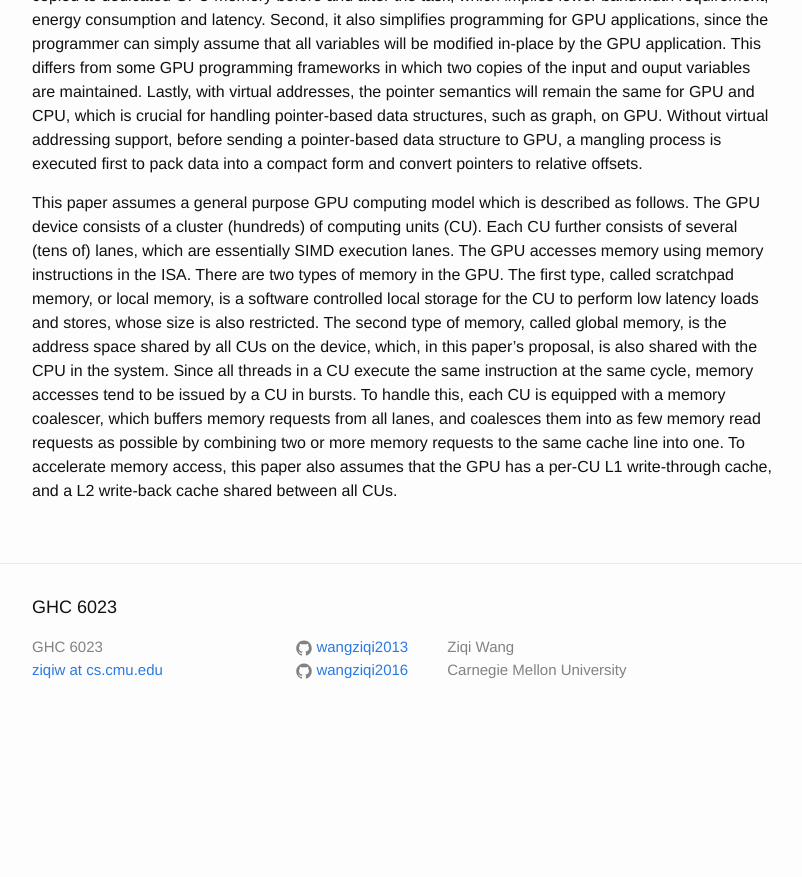
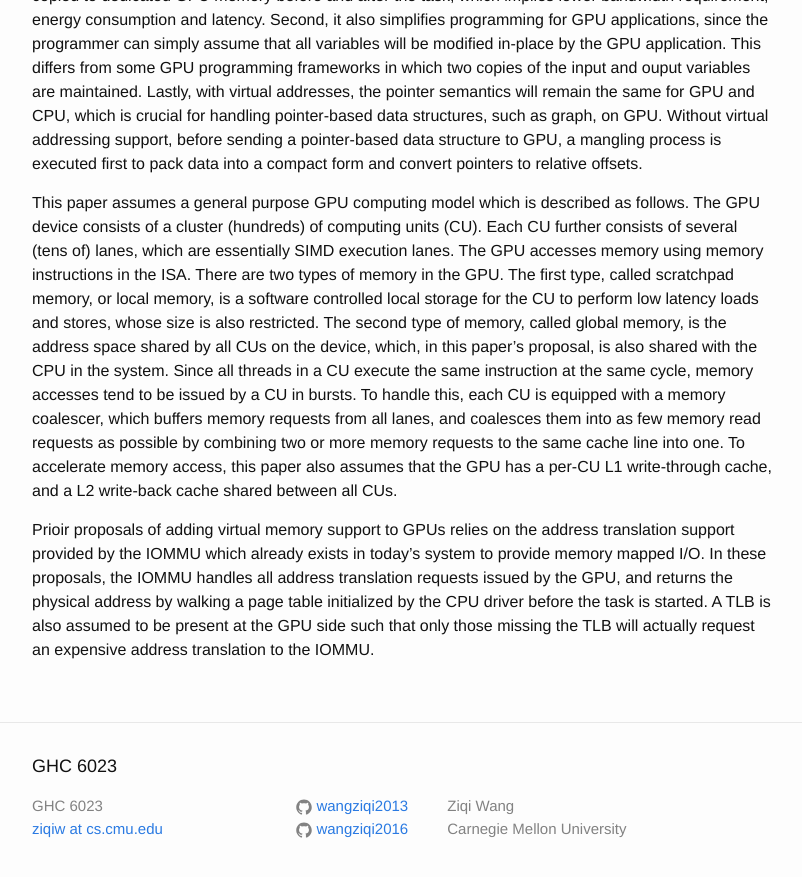
Before and after one commit to wangziqi2013/wangziqi2013.github.io, a Jekyll site: the page built from _posts/2019-09-05-supporting-x86-64-addr-xlat-for-100s-of-gpu-lanes.markdown, in a window 1280 px wide and 900 px high, scrolled down 604 px. Shown: the top 877 px of the window, without its empty margins (238-1040 px from the left). Built offline with Jekyll 4.4.1, drawn with Linux system fonts in a browser that asks for light colours; before the commit the page ends 1345 px from its top, so only the background shows below that.

Commit message:
Adding IOMMU

```diff
--- a/_posts/2019-09-05-supporting-x86-64-addr-xlat-for-100s-of-gpu-lanes.markdown
+++ b/_posts/2019-09-05-supporting-x86-64-addr-xlat-for-100s-of-gpu-lanes.markdown
@@ -35,3 +35,9 @@ each CU is equipped with a memory coalescer, which buffers memory requests from
 memory read requests as possible by combining two or more memory requests to the same cache line into one. To accelerate memory
 access, this paper also assumes that the GPU has a per-CU L1 write-through cache, and a L2 write-back cache shared between
 all CUs.
+
+Prioir proposals of adding virtual memory support to GPUs relies on the address translation support provided by the IOMMU
+which already exists in today's system to provide memory mapped I/O. In these proposals, the IOMMU handles all address
+translation requests issued by the GPU, and returns the physical address by walking a page table initialized by the CPU
+driver before the task is started. A TLB is also assumed to be present at the GPU side such that only those missing the
+TLB will actually request an expensive address translation to the IOMMU.
```
